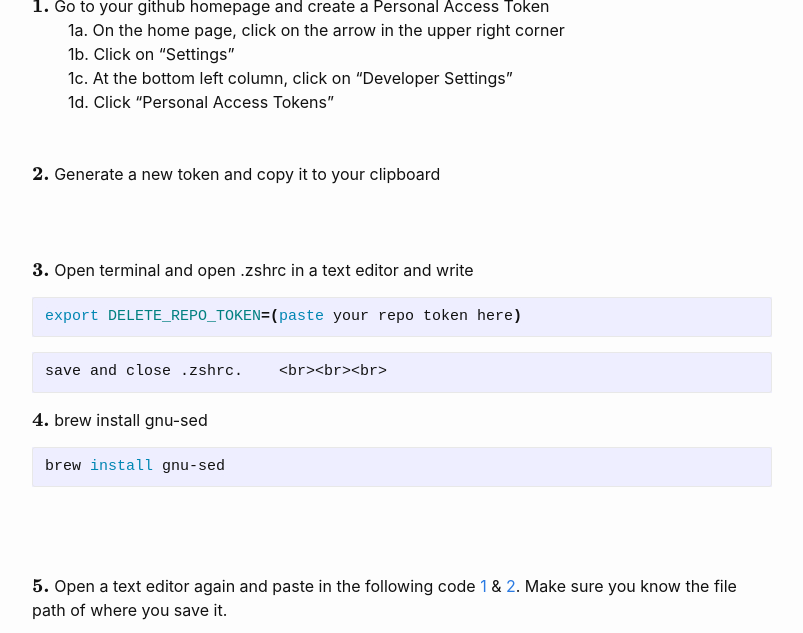
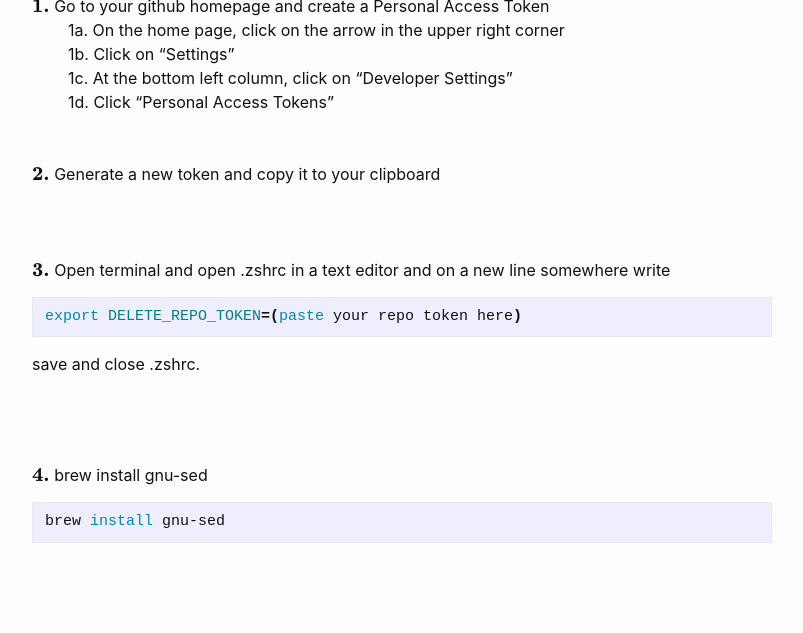
Before and after one commit to tim-christy/temp, a Jekyll site: the page built from _posts/2019-12-18-how-to-bulk-delete-github-repositories-on-a-mac.md, in a window 1280 px wide and 900 px high, scrolled down 320 px, cut to the strip 0-633 px from the top of the window. Shown: the whole strip, without its empty margins (238-1041 px from the left). Built offline with Jekyll 4.4.1, drawn with Linux system fonts in a browser that asks for light colours; formulas are drawn with MathJax 3.

Commit message:
edited github bulk delete blog

````diff
--- a/_posts/2019-12-18-how-to-bulk-delete-github-repositories-on-a-mac.md
+++ b/_posts/2019-12-18-how-to-bulk-delete-github-repositories-on-a-mac.md
@@ -14,13 +14,13 @@ $$\textbf{1.}$$ Go to your github homepage and create a Personal Access Token
 <br><br>
 $$\textbf{2.}$$ Generate a new token and copy it to your clipboard
 <br><br><br>
-$$\textbf{3.}$$ Open terminal and open .zshrc in a text editor and write
+$$\textbf{3.}$$ Open terminal and open .zshrc in a text editor and on a new line somewhere write
 
 ```bash
 export DELETE_REPO_TOKEN=(paste your repo token here)
 ```
 
-    save and close .zshrc.
+save and close .zshrc.
 <br><br><br>
 
 $$\textbf{4.}$$ brew install gnu-sed
````
